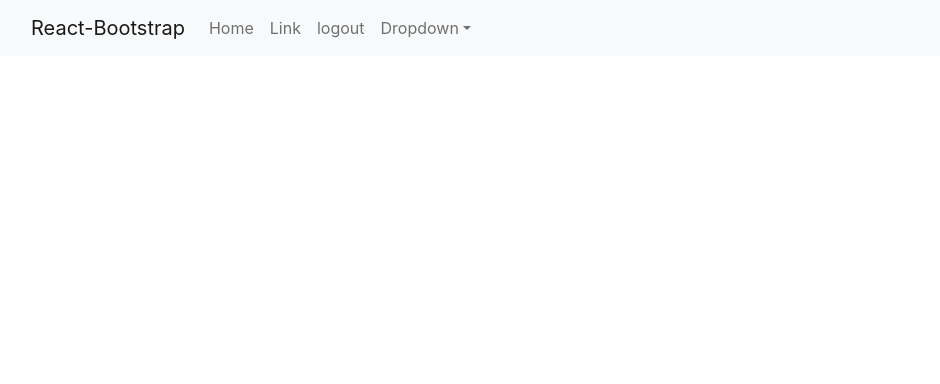
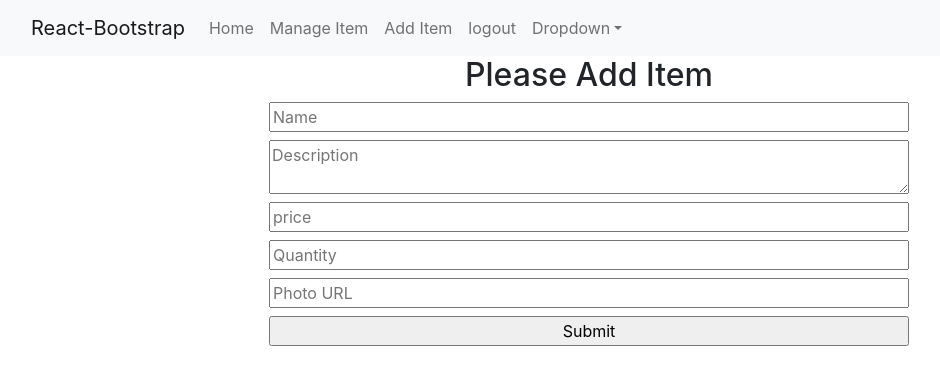
Before and after one commit to Hridoy8444/Unload-Warehouse, a React (Create React App) app: page /additem in a window 1280 px wide. Shown: the top 384 px of the page, without its empty margins (51-991 px from the left). Built offline with nearby package versions, Linux system fonts and the light colour scheme; no server answers; sample sign-in values are in the browser's storage.

Commit message:
add item route added

```diff
--- a/package.json
+++ b/package.json
@@ -12,6 +12,7 @@
     "react-bootstrap": "^2.3.1",
     "react-dom": "^18.1.0",
     "react-firebase-hooks": "^5.0.3",
+    "react-hook-form": "^7.30.0",
     "react-router-dom": "^6.3.0",
     "react-scripts": "5.0.1",
     "react-toastify": "^9.0.1",
--- a/src/App.js
+++ b/src/App.js
@@ -7,6 +7,8 @@ import Login from './Page/Login/Login';
 import SignUp from './Page/Login/SignUp/SignUp';
 import ItemDetail from './Page/ItemDetail/ItemDetail';
 import RequireAuth from './Page/RequireAuth.js/RequireAuth';
+import ManageItem from './Page/ManageItem/ManageItem';
+import AddItem from './Page/AddItem/AddItem';
 
 function App() {
   return (
@@ -14,8 +16,14 @@ function App() {
       <Header></Header>
       <Routes>
         <Route path='/' element={<Home></Home>}></Route>
+        <Route path='/manage' element={<RequireAuth>
+          <ManageItem></ManageItem>
+        </RequireAuth>}></Route>
         <Route path='/item/:itemId' element={<RequireAuth>
           <ItemDetail></ItemDetail>
+        </RequireAuth>}></Route>
+        <Route path='/additem' element={<RequireAuth>
+          <AddItem></AddItem>
         </RequireAuth>}></Route>
         <Route path='/login' element={<Login></Login>}></Route>
         <Route path='signup' element={<SignUp></SignUp>}></Route>
--- /dev/null
+++ b/src/Page/AddItem/AddItem.js
@@ -0,0 +1,22 @@
+import React from 'react';
+import { useForm } from "react-hook-form";
+
+const AddItem = () => {
+    const { register, handleSubmit } = useForm();
+    const onSubmit = data => console.log(data);
+    return (
+        <div className='w-50 mx-auto '>
+            <h2>Please Add Item</h2>
+            <form className='d-flex flex-column' onSubmit={handleSubmit(onSubmit)}>
+                <input className='mb-2' placeholder='Name' {...register("name", { required: true, maxLength: 20 })} />
+                <textarea className='mb-2' placeholder='Description' {...register("description")} />
+                <input className='mb-2' placeholder='price' type="number" {...register("price")} />
+                <input className='mb-2' placeholder='Quantity' type="number" {...register("quantity")} />
+                <input className='mb-2' placeholder='Photo URL' type="text" {...register("img")} />
+                <input type="submit" />
+            </form>
+        </div>
+    );
+};
+
+export default AddItem;
--- a/src/Page/ItemDetail/ItemDetail.js
+++ b/src/Page/ItemDetail/ItemDetail.js
@@ -43,6 +43,7 @@ const ItemDetail = () => {
     const handleReStock = event => {
         event.preventDefault();
         const value = event.target.restock.value;
+        console.log(value);
         if(value < 0){
             return toast('Please enter positive value!')
         }
@@ -60,6 +61,7 @@ const ItemDetail = () => {
         .then(data => {
             console.log('success', data);
             setIsReload(!reload);
+            event.target.reset();
 
         })
 
@@ -79,8 +81,8 @@ const ItemDetail = () => {
 
                 </div>
                 <div>
-                    <input className='mb-1 ' type='number' pattern='[0-9]'></input>
-                    <input onClick={handleReStock} className='mb-1 pe-5 ps-5' name='restock' type="submit" value="ReStock" />
+                    <input onBlur={handleReStock} className='mb-1 ' type='number' pattern='[0-9]' name='restock'></input>
+                    <input  className='mb-1 pe-5 ps-5' name='restock' type="submit" value="restock" />
                     <Button>Manage Inventory</Button>
                     <ToastContainer></ToastContainer>
                 </div>
--- /dev/null
+++ b/src/Page/ManageItem/AllItem/AllItem.js
@@ -0,0 +1,33 @@
+import React from 'react';
+import { Button, Card } from 'react-bootstrap';
+
+const AllItem = ({item}) => {
+    const {name, img, price, supplier, description} = item;
+
+    return (
+
+            <div className='col-12 col-md-6 col-lg-4'>
+            <Card style={{ width: '18rem' }}>
+                <Card.Img variant="top" src={img} />
+                <Card.Body>
+                    <Card.Title>{name}</Card.Title>
+                    <Card.Text>
+                        Supplier: {supplier}
+                    </Card.Text>
+                    <Card.Text>
+                        {description}
+                    </Card.Text>
+                    <Card.Text>
+                        Price: {price}
+                    </Card.Text>
+
+
+                </Card.Body><Button  variant="primary">Delete</Button>
+            </Card>
+
+        </div>
+
+    );
+};
+
+export default AllItem;
--- /dev/null
+++ b/src/Page/ManageItem/ManageItem.js
@@ -0,0 +1,39 @@
+import React, { useEffect, useState } from 'react';
+import { Button } from 'react-bootstrap';
+import { useNavigate } from 'react-router-dom';
+import AllItem from './AllItem/AllItem';
+
+const ManageItem = () => {
+    const navigate = useNavigate();
+    const [items, setItems] = useState([]);
+
+    useEffect(() => {
+        const url = 'http://localhost:5000/item';
+        fetch(url)
+        .then(res => res.json())
+        .then(data => setItems(data))
+    }, []);
+    const handleToNavigate = () =>{
+        navigate('/additem')
+    }
+    return (
+        <div>
+            <h2>Manage Your Item: {items.length}</h2>
+            <div className='d-flex'>
+                <div>
+                    <Button onClick={handleToNavigate}>Add Item</Button>
+                </div>
+                <div className='row container mx-auto ms-4'>
+            {
+                items.map(item => <AllItem
+                key= {item._id}
+                item={item}
+                ></AllItem>)
+            }
+            </div>
+            </div>
+        </div>
+    );
+};
+
+export default ManageItem;
--- a/src/Page/Shared/Header/Header.js
+++ b/src/Page/Shared/Header/Header.js
@@ -13,12 +13,13 @@ const Header = () => {
         <div>
             <Navbar bg="light" expand="lg">
                 <Container>
-                    <Navbar.Brand href="#home">React-Bootstrap</Navbar.Brand>
+                    <Navbar.Brand href="/">React-Bootstrap</Navbar.Brand>
                     <Navbar.Toggle aria-controls="basic-navbar-nav" />
                     <Navbar.Collapse id="basic-navbar-nav">
                         <Nav className="me-auto">
-                            <Nav.Link href="#home">Home</Nav.Link>
-                            <Nav.Link href="#link">Link</Nav.Link>
+                            <Nav.Link href="/">Home</Nav.Link>
+                            <Nav.Link href="/manage">Manage Item</Nav.Link>
+                            <Nav.Link href="/additem">Add Item</Nav.Link>
                             {
                                 user ?
                                 <Nav.Link onClick={handleLogOut} href="/login">logout</Nav.Link>
```
Also changed, not shown: 1 other file (tests, documents, lock files or other folders).
